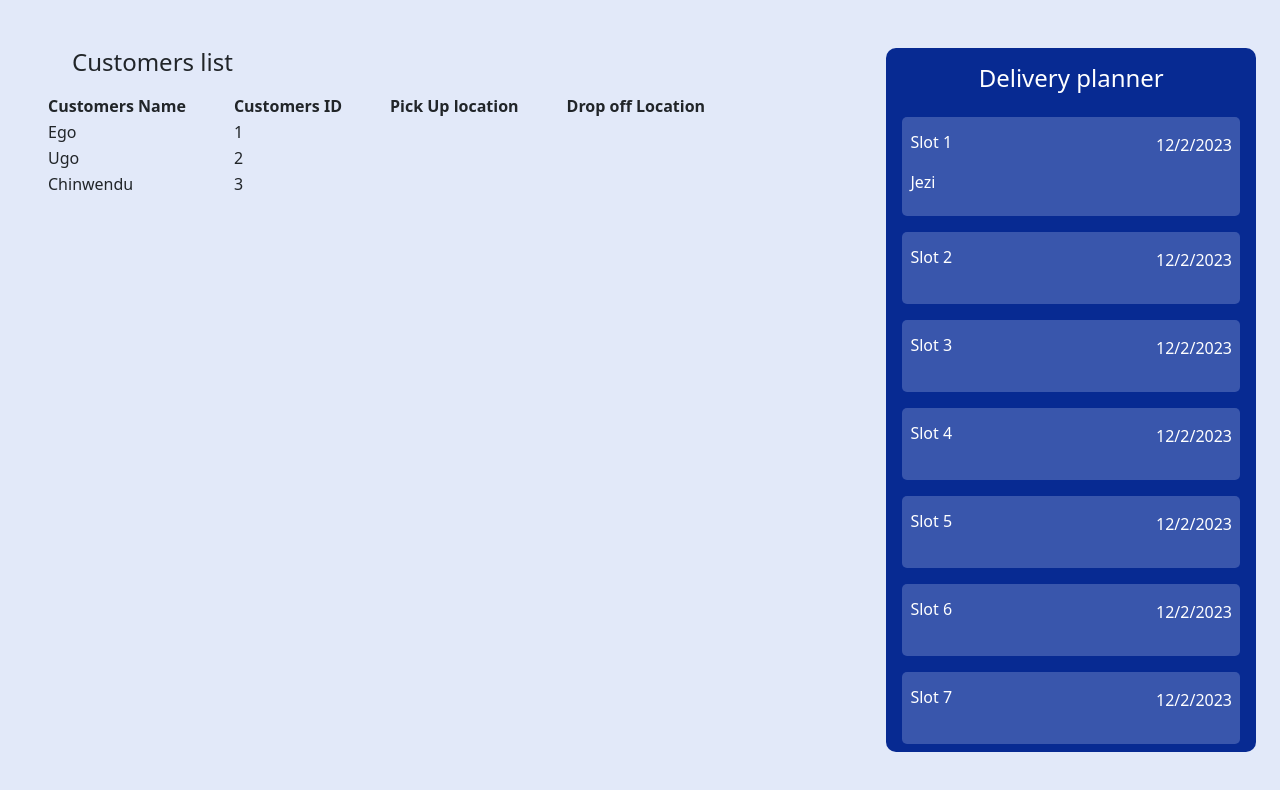
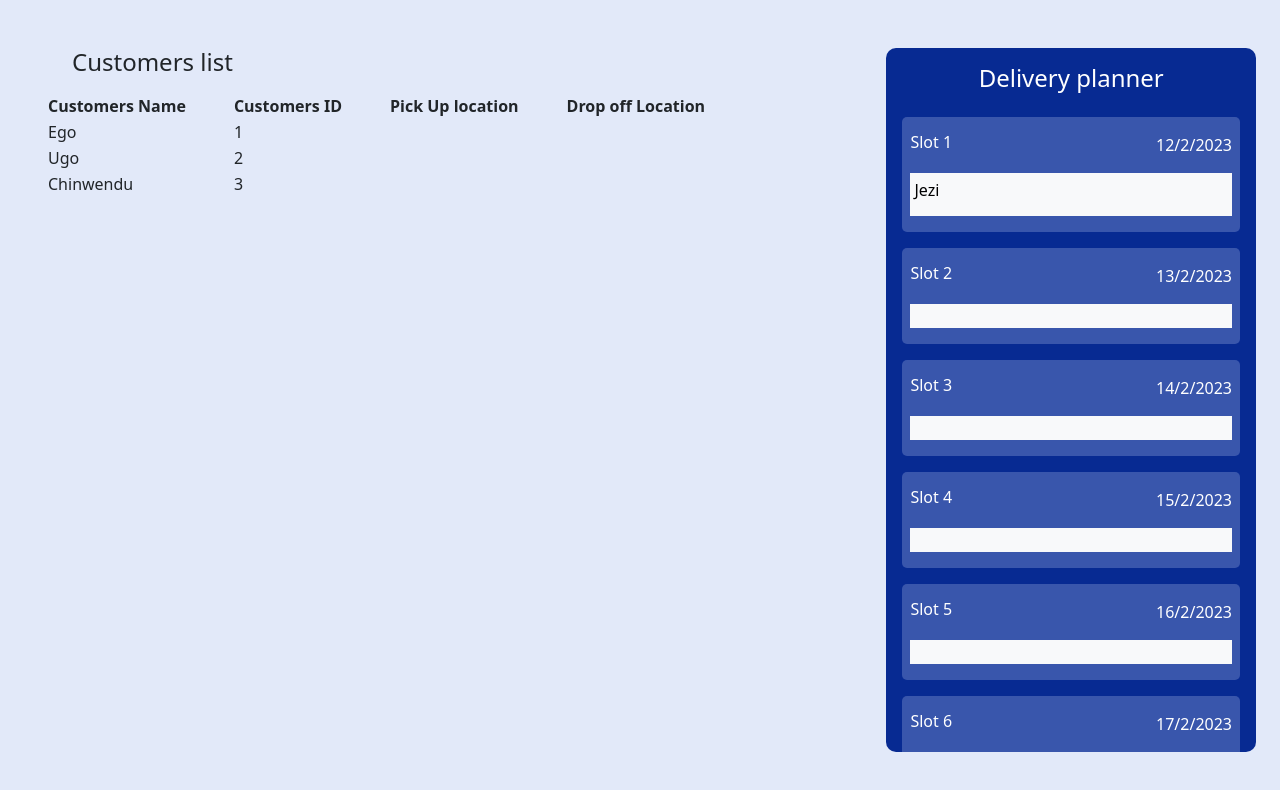
Before and after one commit to ihemebiriegondu/jdeveloper-task, a React (Create React App) app: page / in a window 1280 px wide. Shown: the top 790 px of the page. Built offline with nearby package versions, Linux system fonts and the light colour scheme; the HTML template or start-up script is replaced by a standard one.

Commit message:
added function to add user info the each specific slot

```diff
--- a/src/components/Mainpage.js
+++ b/src/components/Mainpage.js
@@ -4,10 +4,18 @@ import '../app.css'
 const Mainpage = () => {
 
     const [customerInfo, setCustomerInfo] = useState([
-        { name: 'Ego', id: '1', category: 'unplanned' },
-        { name: 'Ugo', id: '2', category: 'unplanned' },
-        { name: 'Chinwendu', id: '3', category: 'unplanned' },
-        { name: 'Jezi', id: '4', category: 'planned' }
+        { name: 'Ego', id: '1', category: 'unplanned', slotNo: '' },
+        { name: 'Ugo', id: '2', category: 'unplanned', slotNo: '' },
+        { name: 'Chinwendu', id: '3', category: 'unplanned', slotNo: '' },
+
+
+        { name: 'Jezi', id: '1.1', category: 'planned', slotNo: '1', slotDate: '12/2/2023' },
+        { name: '', id: '1.2', category: 'planned', slotNo: '2', slotDate: '13/2/2023' },
+        { name: '', id: '1.3', category: 'planned', slotNo: '3', slotDate: '14/2/2023' },
+        { name: '', id: '1.4', category: 'planned', slotNo: '4', slotDate: '15/2/2023' },
+        { name: '', id: '1.5', category: 'planned', slotNo: '5', slotDate: '16/2/2023' },
+        { name: '', id: '1.6', category: 'planned', slotNo: '6', slotDate: '17/2/2023' },
+        { name: '', id: '1.7', category: 'planned', slotNo: '7', slotDate: '18/2/2023' }
     ])
 
     //creating an object that contains all categories array
@@ -20,16 +28,17 @@ const Mainpage = () => {
     //checking through the customerinfo array for all datas, and grouping each data based on their categories
     customerInfo.forEach((info) => {
         customerCategories[info.category].push(
-            { name: info.name, id: info.id }
+            { name: info.name, id: info.id, slotNo: info.slotNo, slotDate: info.slotDate }
         )
     })
     //console.log(customerInfo)
     //console.log(customerCategories)
 
 
-    const onDragStart = (e, id) => {
+    const onDragStart = (e, id, no) => {
         //console.log(id)
         //console.log("drag start")
+        //console.log(no)
         e.dataTransfer.setData('text/plain', id)
     }
 
@@ -38,23 +47,46 @@ const Mainpage = () => {
         //console.log("drag over")
     }
 
-    const onDrop = (e, cate) => {
+    const onDrop = (e, cate, no, id) => {
         //console.log("dropped")
         e.preventDefault();
 
         //console.log(cate)
         let userId = e.dataTransfer.getData('text')
+        let destinationId = id
 
         //console.log(userId)
 
-        let categories = customerInfo.filter((userCategory) => {
-            if (userCategory.id === userId) {
-                userCategory.category = cate;
+        let merged = []
+        let categories = customerInfo.filter((user) => {
+            if (user.id === userId) {
+                //console.log(destinationId)
+                //user.id = destinationId
+                user.category = cate;
+                user.slotNo = no;
+                //console.log(user)
             }
-            return userCategory;
+
+            if (user.slotNo === no) {
+                //console.log(user)
+                merged.push(user)
+                //console.log(merged)
+            }
+            let newMerged = { ...merged[1], ...merged[0] }
+            //console.log(newMerged)
+
+            if (user.id === destinationId) {
+                //console.log(user)
+
+                //update all info of the customer to the planner
+                user.name = newMerged.name
+            }
+
+            return user;
         })
 
-        //console.log(categories)
+
+        console.log(categories)
         setCustomerInfo(categories)
     }
 
@@ -75,7 +107,7 @@ const Mainpage = () => {
                         <tbody>
                             {
                                 customerCategories.unplanned.map((category) =>
-                                    <tr key={category.id} onDragStart={(e) => onDragStart(e, category.id)} onDragOver={(e) => onDragOver(e)} onDrop={(e) => onDrop(e, "unplanned")} draggable='true'>
+                                    <tr key={category.id} onDragStart={(e) => onDragStart(e, category.id, category.slotNo)} onDragOver={(e) => onDragOver(e)} onDrop={(e) => onDrop(e, "unplanned")} draggable='true'>
                                         <td className='px-4'>{category.name}</td>
                                         <td className='px-4'>{category.id}</td>
                                     </tr>
@@ -96,65 +128,17 @@ const Mainpage = () => {
 
                         {
                             customerCategories.planned.map((category) =>
-                                <div className='planned-item py-3 px-2 mb-3' onDragOver={(e) => onDragOver(e)} onDrop={(e) => onDrop(e, "planned")} droppable='true'>
+                                <div key={category.id} className='planned-item py-3 px-2 mb-3' onDragOver={(e) => onDragOver(e)} onDrop={(e) => onDrop(e, "planned", category.slotNo, category.id)} droppable='true'>
                                     <div className='d-flex justify-content-between mb-3'>
-                                        <h6 className='mb-0'>Slot 1</h6>
-                                        <p className='mb-0'>12/2/2023</p>
+                                        <h6 className='mb-0'>Slot {category.slotNo}</h6>
+                                        <p className='mb-0'>{category.slotDate}</p>
                                     </div>
-                                    <div key={category.id}>
+                                    <div className='bg-light py-2 px-1 text-black' key={category.id}>
                                         <h6>{category.name}</h6>
                                     </div>
                                 </div>
                             )
                         }
-                        <div className='planned-item py-3 px-2 mb-3'>
-                            <div className='d-flex justify-content-between mb-3'>
-                                <h6 className='mb-0'>Slot 2</h6>
-                                <p className='mb-0'>12/2/2023</p>
-                            </div>
-
-                        </div>
-
-                        <div className='planned-item py-3 px-2 mb-3'>
-                            <div className='d-flex justify-content-between mb-3'>
-                                <h6 className='mb-0'>Slot 3</h6>
-                                <p className='mb-0'>12/2/2023</p>
-                            </div>
-
-                        </div>
-
-                        <div className='planned-item py-3 px-2 mb-3'>
-                            <div className='d-flex justify-content-between mb-3'>
-                                <h6 className='mb-0'>Slot 4</h6>
-                                <p className='mb-0'>12/2/2023</p>
-                            </div>
-
-                        </div>
-
-                        <div className='planned-item py-3 px-2 mb-3'>
-                            <div className='d-flex justify-content-between mb-3'>
-                                <h6 className='mb-0'>Slot 5</h6>
-                                <p className='mb-0'>12/2/2023</p>
-                            </div>
-
-                        </div>
-
-                        <div className='planned-item py-3 px-2 mb-3'>
-                            <div className='d-flex justify-content-between mb-3'>
-                                <h6 className='mb-0'>Slot 6</h6>
-                                <p className='mb-0'>12/2/2023</p>
-                            </div>
-
-                        </div>
-
-                        <div className='planned-item py-3 px-2 mb-3'>
-                            <div className='d-flex justify-content-between mb-3'>
-                                <h6 className='mb-0'>Slot 7</h6>
-                                <p className='mb-0'>12/2/2023</p>
-                            </div>
-
-                        </div>
-
                     </div>
                 </div>
             </div>
```
